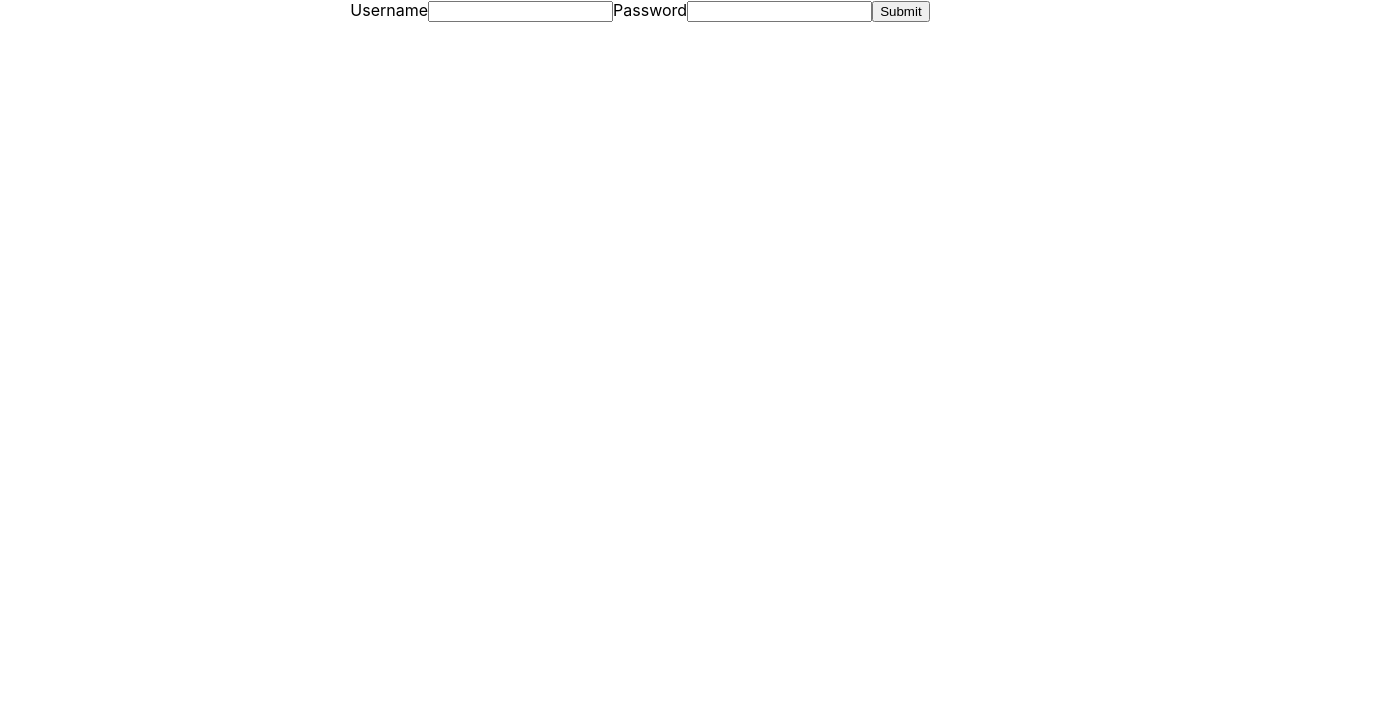
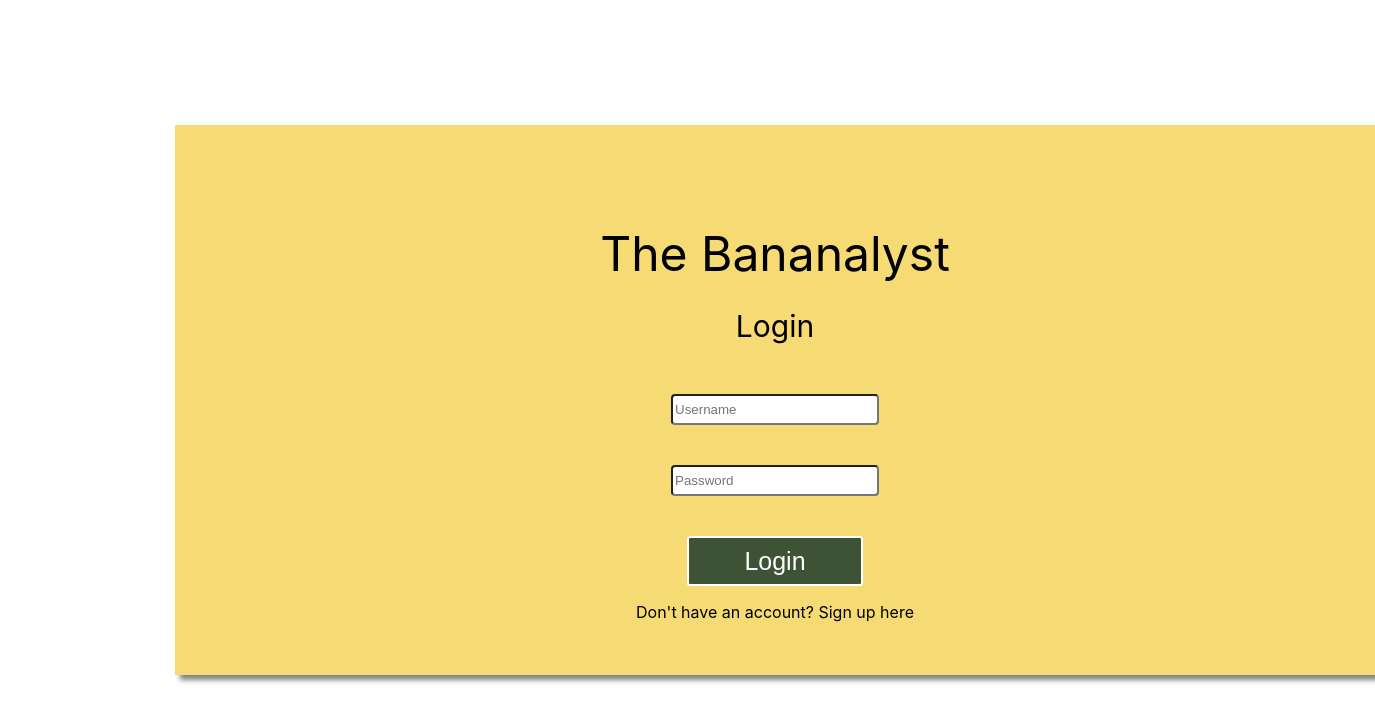
Before and after one commit to bbmcmann/307MovieProject, a React (Create React App) app in the folder frontend/: page /login in a window 1280 px wide. Shown: the top 722 px of the page, 1375 px wide, since content can reach past the window. Built offline with nearby package versions, Linux system fonts and the light colour scheme.

Commit message:
Made basic outline

```diff
--- a/frontend/src/Components/SignIn.jsx
+++ b/frontend/src/Components/SignIn.jsx
@@ -1,5 +1,54 @@
 import React, {useState} from "react";
-import Header from "./Header";
+import styled from 'styled-components';
+import Container from '@mui/material/Container';
+import { Box } from "@mui/material";
+
+const PageBackground = styled.body`
+background: #e55b7e;
+`
+
+const StyledBlock = styled(Container)`
+padding: 100px;
+justify-content: center;
+background: #f6da73;
+box-shadow: 5px 5px 5px gray;
+position: absolute;
+width: 500px;
+height: 550px;
+left: 175px;
+top: 125px;
+`
+
+const StyledHead = styled.div`
+font-family: 'Inter';
+font-style: normal;
+font-weight: 400;
+font-size: 48px;
+line-height: 58px;
+text-align: center;
+`
+
+const StyledText = styled.div`
+font-family: inter;
+fint-style: normal;
+font-size: 30px;
+padding-top: 25px;
+padding-bottom: 50px;
+`
+// add effects to button
+const StyledButton = styled.button`
+type: submit;
+display: inline-block;
+border: none;
+font-size: 25px;
+border-radius: 3px;
+padding: 0.5rem 0;
+width: 11rem;
+height: 50px;
+background-color: #3E5336;
+color: white;
+border: 2px solid white;
+`
 
 function SignIn() {
     const [person, setPerson] = useState({
@@ -7,8 +56,19 @@ function SignIn() {
         password: "",
     });
 
+    function handleChange(event) {
+        const { name, value } = event.target;
+        if (name === "username")
+            setPerson({
+               username: value, password: person["password"]
+            });
+        else
+            setPerson({
+                username: person["username"], password: value
+            });
+    }
 
-
+    // need for when we link to backend / authorize
     function submitForm() {
         // props.handleSubmit(person);
         setPerson({username: "", password: ""});
@@ -16,23 +76,35 @@ function SignIn() {
     }
 
     return (
-        <form>
-            <label htmlFor="username">Username</label>
-            <input
+        <PageBackground>
+            <StyledBlock>
+                <StyledHead>The Bananalyst</StyledHead>
+                <StyledText>Login </StyledText>
+                <Box
+                    component= "input"
                     type="text"
                     name="username"
                     id="username"
-                value={person.username}
+                    sx={{width: 200, height: 25, borderRadius: 1, marginBottom: 5, overflow: "hidden"}}
+                    placeholder="Username"
+                    onChange={handleChange}
                 />
-            <label htmlFor="password">Password</label>
-            <input
+                <br></br>
+                <Box
+                    component= "input"
                     type="text"
                     name="password"
                     id="password"
+                    sx={{width: 200, height: 25, borderRadius: 1, marginBottom: 5, overflow: "hidden"}}
                     value={person.password}
+                    placeholder="Password"
+                    onChange={handleChange}
                 />
-            <input type="button" value="Submit" onClick={submitForm} />
-        </form>
+                <br></br>
+                <StyledButton>Login</StyledButton>
+                <p>Don't have an account? Sign up here</p>
+            </StyledBlock>
+        </PageBackground>
     )
 }
 
```
Lines whose indentation alone changed are shown as unchanged.
